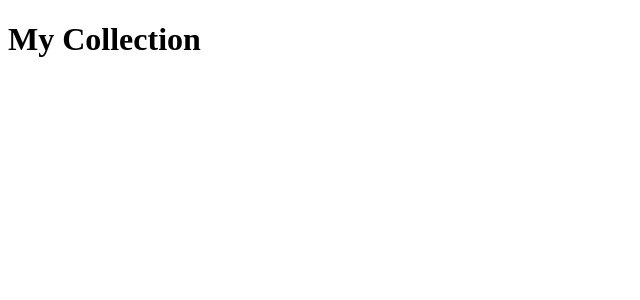
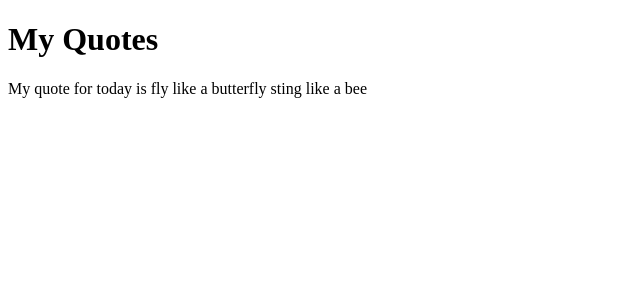
Before and after one commit to kavata9/Collection, an Angular app: page / in a window 1280 px wide. Shown: the top 300 px of the page, without its empty margins (0-640 px from the left). Built offline with nearby package versions, Linux system fonts and the light colour scheme.

Commit message:
display my quote

```diff
--- a/src/app/app.component.html
+++ b/src/app/app.component.html
@@ -1,4 +1,2 @@
-<h1>My Collection</h1>
-<ul>
-  <li *ngFor='let entry of entries'>{{entry}}</li>
-</ul>
+<h1> My Quotes </h1>
+<p> My quote for today is {{quote}} </p>
--- a/src/app/app.component.ts
+++ b/src/app/app.component.ts
@@ -2,13 +2,8 @@ import { Component } from '@angular/core';
 
 @Component({
   selector: 'app-root',
-  templateUrl: './app.component.html',
+  templateUrl: './app.component.html'
 })
 export class AppComponent {
-  quotes :string[];
-
-  constructor (){
-
-    this.quotes =["Fly like a butterfly sting like a bee","am out of here","dancing in the rain"];
-  }
+  quote = 'fly like a butterfly sting like a bee';
 }
--- a/src/app/app.module.ts
+++ b/src/app/app.module.ts
@@ -3,11 +3,13 @@ import { NgModule } from '@angular/core';
 
 
 import { AppComponent } from './app.component';
+import { QuoteComponent } from './quote/quote.component';
 
 
 @NgModule({
   declarations: [
-    AppComponent
+    AppComponent,
+    QuoteComponent
   ],
   imports: [
     BrowserModule
--- /dev/null
+++ b/src/app/quote.ts
@@ -0,0 +1,3 @@
+export class Quote {
+    constructor(public id:number, public title:string, public details:string){}
+}
--- /dev/null
+++ b/src/app/quote/quote.component.html
@@ -0,0 +1,3 @@
+<p>
+  quote works!
+</p>
--- /dev/null
+++ b/src/app/quote/quote.component.ts
@@ -0,0 +1,15 @@
+import { Component, OnInit } from '@angular/core';
+
+@Component({
+  selector: 'app-quote',
+  templateUrl: './quote.component.html',
+  styleUrls: ['./quote.component.css']
+})
+export class QuoteComponent implements OnInit {
+
+  constructor() { }
+
+  ngOnInit() {
+  }
+
+}
```
Also changed, not shown: src/app/quote/quote.component.css (added), 1 other file (tests, documents, lock files or other folders).
